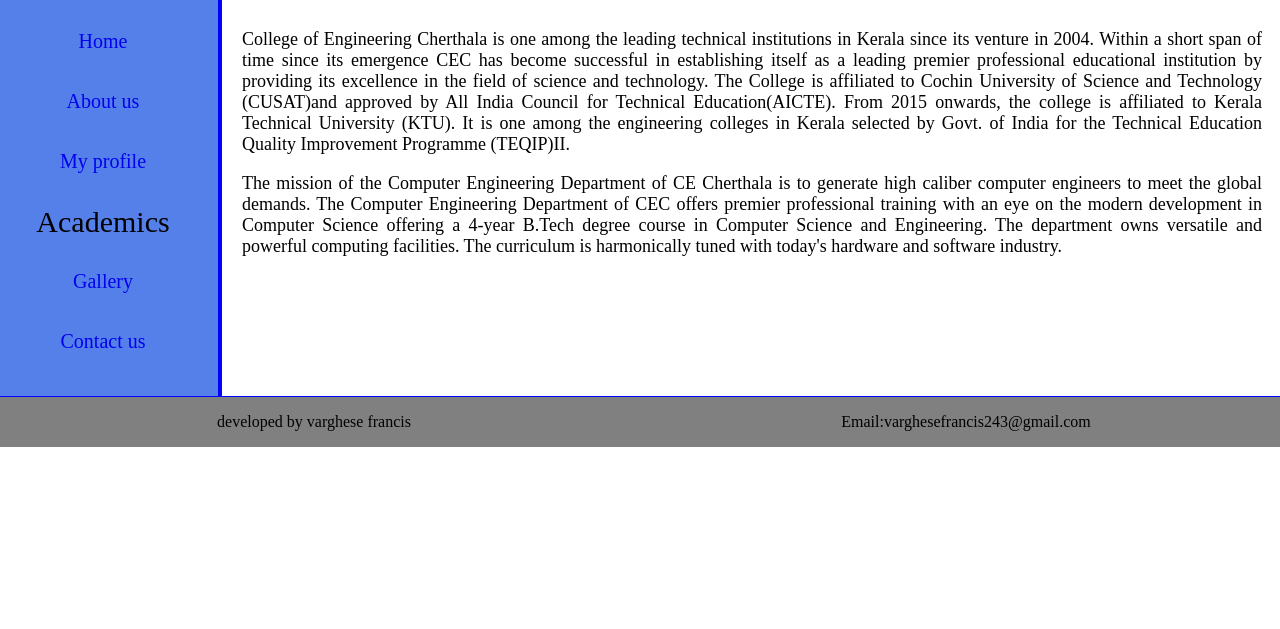
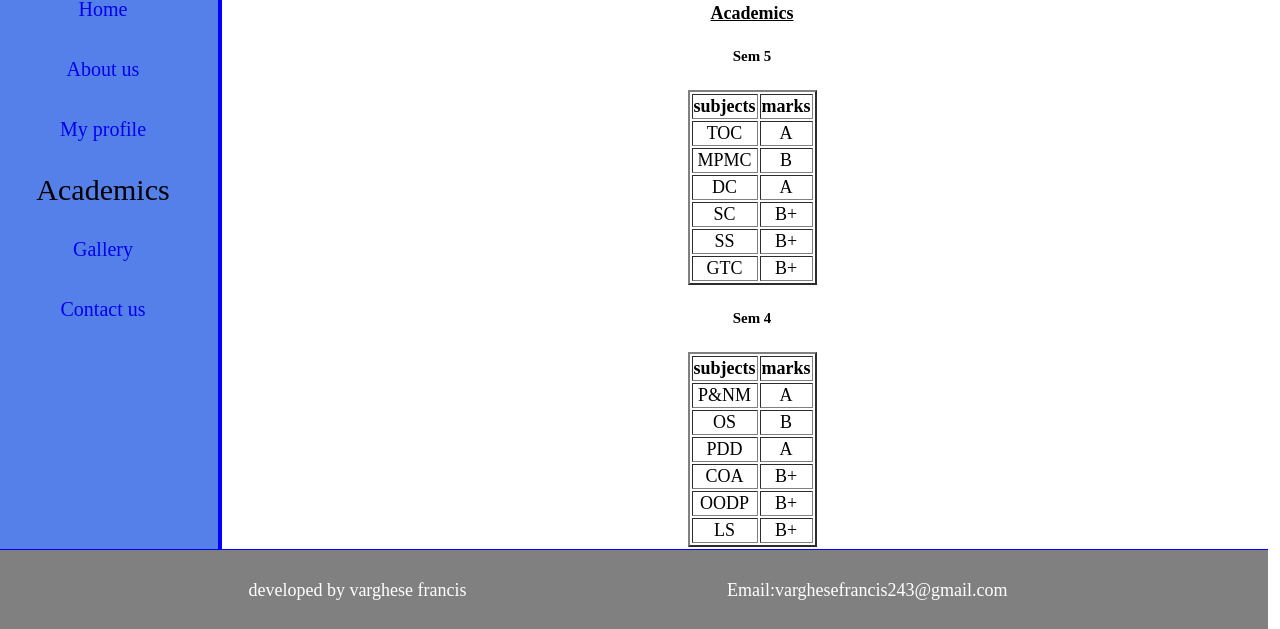
Before and after one commit to varghese-francis18/webassignment, a plain HTML site: page acad.html in a window 1280 px wide. Shown: the part 171-800 px from the top of the page. Drawn offline with Linux system fonts and the light colour scheme; files whose address does not match are found by name.

Commit message:
Add files via upload

```diff
--- a/acad.html
+++ b/acad.html
@@ -104,20 +104,27 @@
 			text-align: justify;
 			padding :20px;
 			color : black;
+			text-align: center;
+			align-items: center;
 
 
 		}
 		footer{
-
-			display: grid;
-			grid-template-columns: 50% 50%;
-			background-color: grey;      <!--#080f5b-->
+			color: white;
+			display: flex;
+			justify-content: space-evenly;
+			align-items: center	;
+			background-color: grey;
 			font-size: 18px;
+			position: fixed;
+			top:90vh;
 			text-align: center;
 			margin :0px -20px 0px -20px;
 			border-top-color: blue;
 			border-top-width:1px;
 			border-top-style: solid;
+			height: 10vh;
+			width: 100%;
 		}
 		.acad{
 
@@ -128,7 +135,6 @@
 		}
 
 
-
 	</style>
 	<title>COLLEGE WEBSITE
 	</title>
@@ -136,7 +142,7 @@
 <body style=" font-color : white;">
 	<div class="first">
 		<div>
-				<img class="imag" src="/home/varghese/wt/logo.png">
+				<img class="imag" src="/wt/logo.png">
 		</div>
 		<div class="heading">
 				<h1>DEPT. OF COMPUTER SCIENCE</h1>
@@ -148,20 +154,85 @@
 	<div class="sup">
 	<div class="sec">
 
-		<a href="/home/varghese/wt/index.html"  style="text-decoration: none;"><p class="home">Home</p></a><br>
-		<a href="/home/varghese/wt/aboutus.html"  style="text-decoration: none;"><p class="about">About us</p></a><br>
-		<a href="/home/varghese/wt/mypro.html"  style="text-decoration: none;"><p class="prof">My profile</p></a><br>
+		<a href="/wt/index.html"  style="text-decoration: none;"><p class="home">Home</p></a><br>
+		<a href="/wt/aboutus.html"  style="text-decoration: none;"><p class="about">About us</p></a><br>
+		<a href="/wt/mypro.html"  style="text-decoration: none;"><p class="prof">My profile</p></a><br>
 		<p class="acad">Academics</p><br>
-		<a href="/home/varghese/wt/gallery.html"  style="text-decoration: none;"><p class="gal">Gallery</p></a><br>
-		<a href="/home/varghese/wt/contact.html"  style="text-decoration: none;"><p class="con">Contact us</p></a>
+		<a href="/wt/gallery.html"  style="text-decoration: none;"><p class="gal">Gallery</p></a><br>
+		<a href="/wt/contact.html"  style="text-decoration: none;"><p class="con">Contact us</p></a>
 	</div>
 	<div class="thi">
-		<p class="t1">College of Engineering Cherthala is one among the leading technical institutions in Kerala since its venture in 2004. Within a short span of time since its emergence CEC has become successful in establishing itself as a leading premier professional educational institution by providing its excellence in the field of science and technology. The College is affiliated to Cochin University of Science and Technology (CUSAT)and approved by All India Council for Technical Education(AICTE). From 2015 onwards, the college is affiliated to Kerala Technical University (KTU). It is one among the engineering colleges in Kerala selected by Govt. of India for the Technical Education Quality Improvement Programme (TEQIP)II.
-		</p>
-		<p class="t2">
-			The mission of the Computer Engineering Department of CE Cherthala is to generate high caliber computer engineers to meet the global demands. The Computer Engineering Department of CEC offers premier professional training with an eye on the modern development in Computer Science offering a 4-year B.Tech degree course in Computer Science and Engineering. The department owns versatile and powerful computing facilities. The curriculum is harmonically tuned with today's hardware and software industry.
-		</p>
-	</div>
+		<u><h4>Academics</h4></u>
+		<h5>Sem 5</h5>
+		<table align="center" border="2">
+			<tr>
+				<th>subjects</th>
+				<th>marks</th>
+			</tr>
+			<tr>
+				<td>TOC</td>
+				<td>A</td>
+			</tr>
+			<tr>
+				<td>MPMC</td>
+				<td>B</td>
+			</tr>
+			<tr>
+				<td>DC</td>
+				<td>A</td>
+			</tr>
+			<tr>
+				<td>SC</td>
+				<td>B+</td>
+			</tr>
+			<tr>
+				<td>SS</td>
+				<td>B+</td>
+			</tr>
+			<tr>
+				<td>GTC</td>
+				<td>B+</td>
+			</tr>
+
+	</table>
+	<h5>Sem 4</h5>
+		<table align="center" border="2">
+			<tr>
+				<th>subjects</th>
+				<th>marks</th>
+			</tr>
+			<tr>
+				<td>P&NM</td>
+				<td>A</td>
+			</tr>
+			<tr>
+				<td>OS</td>
+				<td>B</td>
+			</tr>
+			<tr>
+				<td>PDD</td>
+				<td>A</td>
+			</tr>
+			<tr>
+				<td>COA</td>
+				<td>B+</td>
+			</tr>
+			<tr>
+				<td>OODP</td>
+				<td>B+</td>
+			</tr>
+			<tr>
+				<td>LS</td>
+				<td>B+</td>
+			</tr>
+
+	</table>
+
+
+
+
+
+</div>
 </div>
 	<footer>
 		<p>developed by varghese francis</p>
```
Also changed, not shown: aboutus.html (+15 -10 lines), contact.html (+29 -20 lines), gallery.html (+29 -16 lines), index.html (+15 -11 lines), mypro.html (+32 -15 lines).
